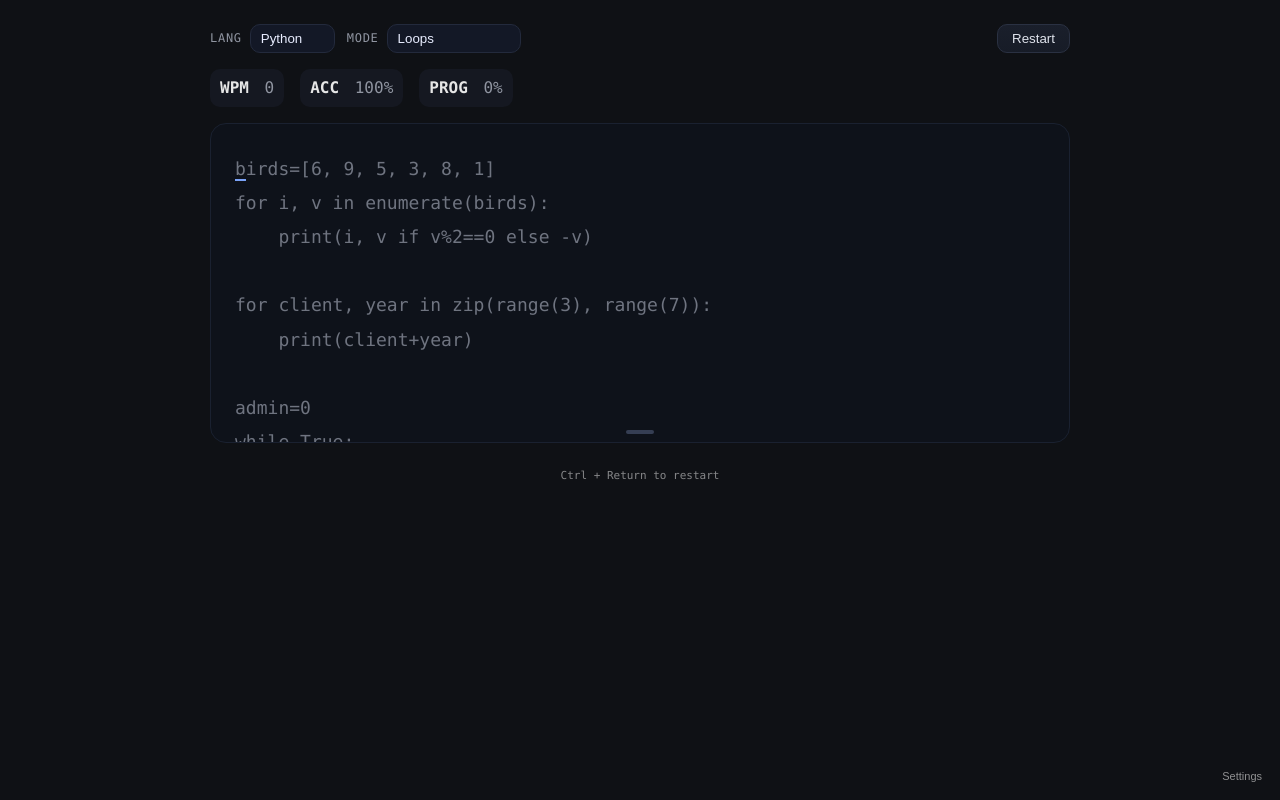
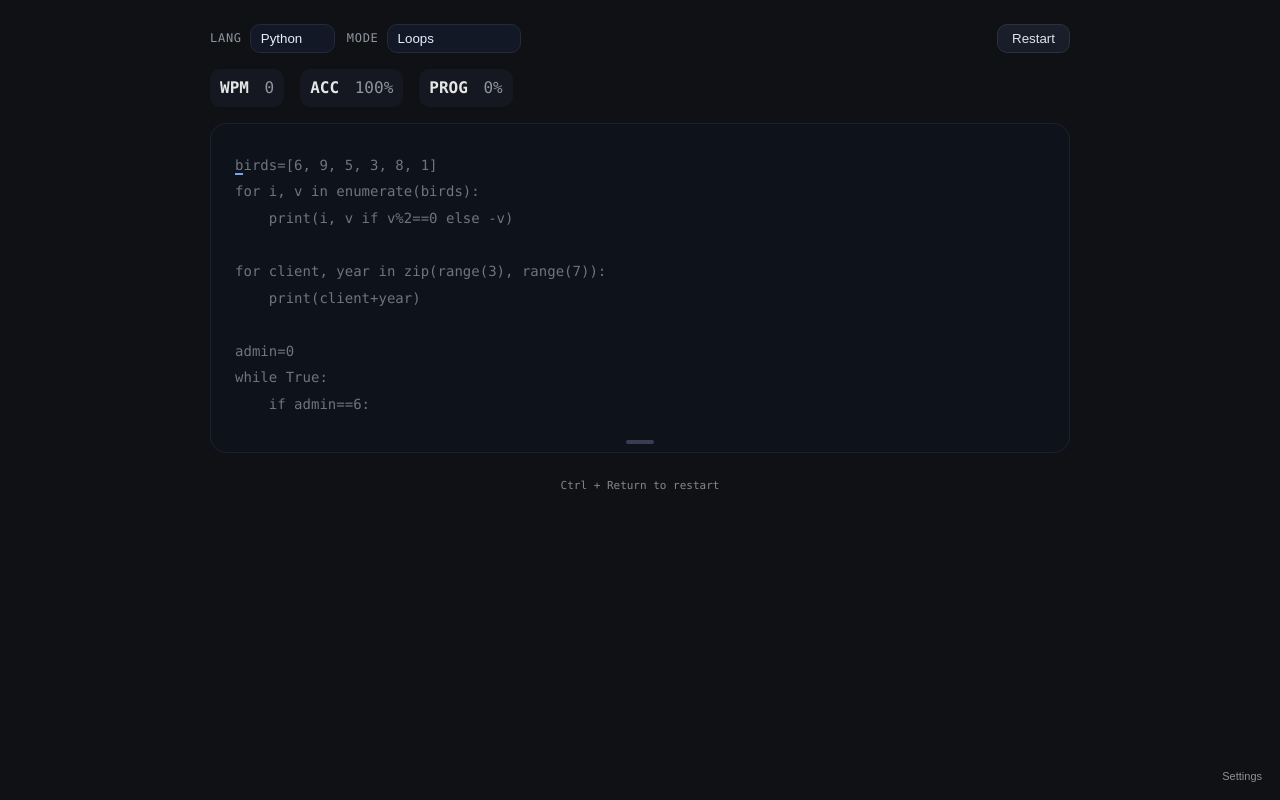
Before and after one commit to danielchen8624/CodeTyper, a React (Vite) app: page / in a window 1280 px wide. Built offline with nearby package versions, Linux system fonts and the light colour scheme.

Commit message:
fixed ui bugs

```diff
--- a/src/App.tsx
+++ b/src/App.tsx
@@ -27,6 +27,14 @@ function computeLineStarts(text: string): number[] {
   return starts;
 }
 
+// ---- layout constants for exact-fit math ----
+const PAD_T = 28;            // match CSS .stage padding-top
+const PAD_B = 36;            // match CSS .stage padding-bottom
+const LINES = 10;            // fixed visible lines
+const LINE_H = 1.9;          // match CSS .text line-height
+const MIN_FONT = 14;         // px
+const MAX_FONT = 32;         // px
+
 export default function App() {
   // ---- state ----
   const [lang, setLang] = useState<Lang>("python");
@@ -45,12 +53,20 @@ export default function App() {
 
   const [showSettings, setShowSettings] = useState<boolean>(false);
 
-  // NEW: resizable panel (height ↔ font size)
+  // panel height (outer)
   const [panelH, setPanelH] = useState<number>(320);
-  const panelMin = 220;
 
   // DOM ref to measure wrapper position for accurate cap
   const stageWrapRef = useRef<HTMLDivElement>(null);
+  const hiddenRef = useRef<HTMLTextAreaElement>(null);
+
+  // derive font size so 10 lines fill inner height exactly
+  const innerHeight = Math.max(0, panelH - PAD_T - PAD_B);
+  const fontPxRaw = innerHeight / (LINES * LINE_H);
+  const fontPx = Math.min(MAX_FONT, Math.max(MIN_FONT, fontPxRaw)); // continuous scaling, clamped
+
+  // dynamic min height so 10 lines always fit at MIN_FONT
+  const getPanelMin = () => PAD_T + PAD_B + LINES * LINE_H * MIN_FONT;
 
   // keep ~1/5 of viewport free at bottom (≥120px), computed from actual on-screen top
   const getPanelMax = () => {
@@ -58,20 +74,15 @@ export default function App() {
     const reserve = Math.max(120, Math.round(vh / 5));
     const top =
       stageWrapRef.current ? Math.max(0, stageWrapRef.current.getBoundingClientRect().top) : 0;
-    const cap = vh - reserve - top; // bottom cannot pass vh - reserve
-    return Math.max(panelMin, Math.min(720, cap));
+    const cap = vh - reserve - top;
+    return Math.max(getPanelMin(), Math.min(720, cap));
   };
-
-  // 18px at 320px, clamp 14–32px
-  const fontPx = Math.round(Math.min(32, Math.max(14, (panelH / 320) * 18)));
 
   const dragRef = useRef<{ dragging: boolean; startY: number; startH: number }>({
     dragging: false,
     startY: 0,
     startH: 320,
   });
-
-  const hiddenRef = useRef<HTMLTextAreaElement>(null);
 
   const isMac =
     typeof navigator !== "undefined" &&
@@ -80,6 +91,11 @@ export default function App() {
   // Focus once on mount
   useEffect(() => {
     hiddenRef.current?.focus();
+  }, []);
+
+  // Ensure initial height respects computed min
+  useEffect(() => {
+    setPanelH((h) => Math.max(h, getPanelMin()));
   }, []);
 
   // Scoped focus so dropdowns/settings/handle stay usable
@@ -104,7 +120,11 @@ export default function App() {
   // Keep cap in sync with viewport changes
   useEffect(() => {
     function onResize() {
-      setPanelH((h) => Math.min(h, getPanelMax()));
+      setPanelH((h) => {
+        const min = getPanelMin();
+        const max = getPanelMax();
+        return Math.min(max, Math.max(min, h));
+      });
     }
     window.addEventListener("resize", onResize);
     return () => window.removeEventListener("resize", onResize);
@@ -121,9 +141,10 @@ export default function App() {
     function onMove(e: MouseEvent) {
       if (!dragRef.current.dragging) return;
       const dy = e.clientY - dragRef.current.startY;
-      const cap = getPanelMax();
-      const next = Math.min(cap, Math.max(panelMin, dragRef.current.startH + dy));
-      setPanelH(next);
+      const min = getPanelMin();
+      const max = getPanelMax();
+      const next = Math.min(max, Math.max(min, dragRef.current.startH + dy));
+      setPanelH(next); // fontPx recomputes continuously from panelH, no rounding
     }
     function onUp() {
       if (!dragRef.current.dragging) return;
@@ -272,9 +293,9 @@ export default function App() {
     }
   }
 
-  // ------ 10-line window (current line fixed at row 3 once ≥2 lines typed) ------
+  // ------ fixed 10-line window ------
   const BEFORE = 2;
-  const WINDOW = 10;
+  const WINDOW = LINES;
   const lineStarts = useMemo(() => computeLineStarts(target), [target]);
   const totalLines = lineStarts.length;
 
--- a/src/styles.css
+++ b/src/styles.css
@@ -39,26 +39,32 @@ body { margin:0; background:var(--bg); color:var(--fg); font:16px/1.6 ui-monospa
   border:1px solid #1a2130;
   border-radius:16px;
   padding:0;
-  min-height: 220px;
-  max-height: 720px; /* hard cap; dynamic cap enforced in JS */
+  min-height: 220px;     /* safety; true min enforced in JS */
+  max-height: 720px;     /* safety; true max enforced in JS */
   display:flex;
   align-items:stretch;
   overflow:hidden; /* keep content clean inside rounded corners */
 }
 
-/* Top-align text to avoid overlap when small */
+/* Top-align text; vertical scroll only */
 .stage {
   flex: 1;
   border-radius:16px;
-  padding:28px 24px 36px; /* extra bottom so handle doesn't overlap text */
+  padding:28px 24px 36px; /* match PAD_T / PAD_B */
   display:flex;
   align-items:flex-start;
-  overflow:auto;
+  overflow: hidden auto;   /* vertical scroll; no horizontal jiggle */
   background: transparent;
   border: none;
 }
 
-.text { line-height:1.9; word-wrap:break-word; white-space:pre-wrap; }
+/* No wrapping so the same characters/lines remain visible */
+.text {
+  line-height: 1.9;         /* match LINE_H */
+  word-wrap: normal;
+  white-space: pre;          /* no wrapping — identical lines regardless of size */
+  overflow-x: auto;          /* horizontal scroll if needed */
+}
 .char { position:relative; color:#6f7480; }
 .char.ok { color:#d7dde8; }
 .char.bad { color:var(--bad); background:rgba(255,107,107,0.12); border-bottom:1px solid rgba(255,107,107,0.4); }
```
